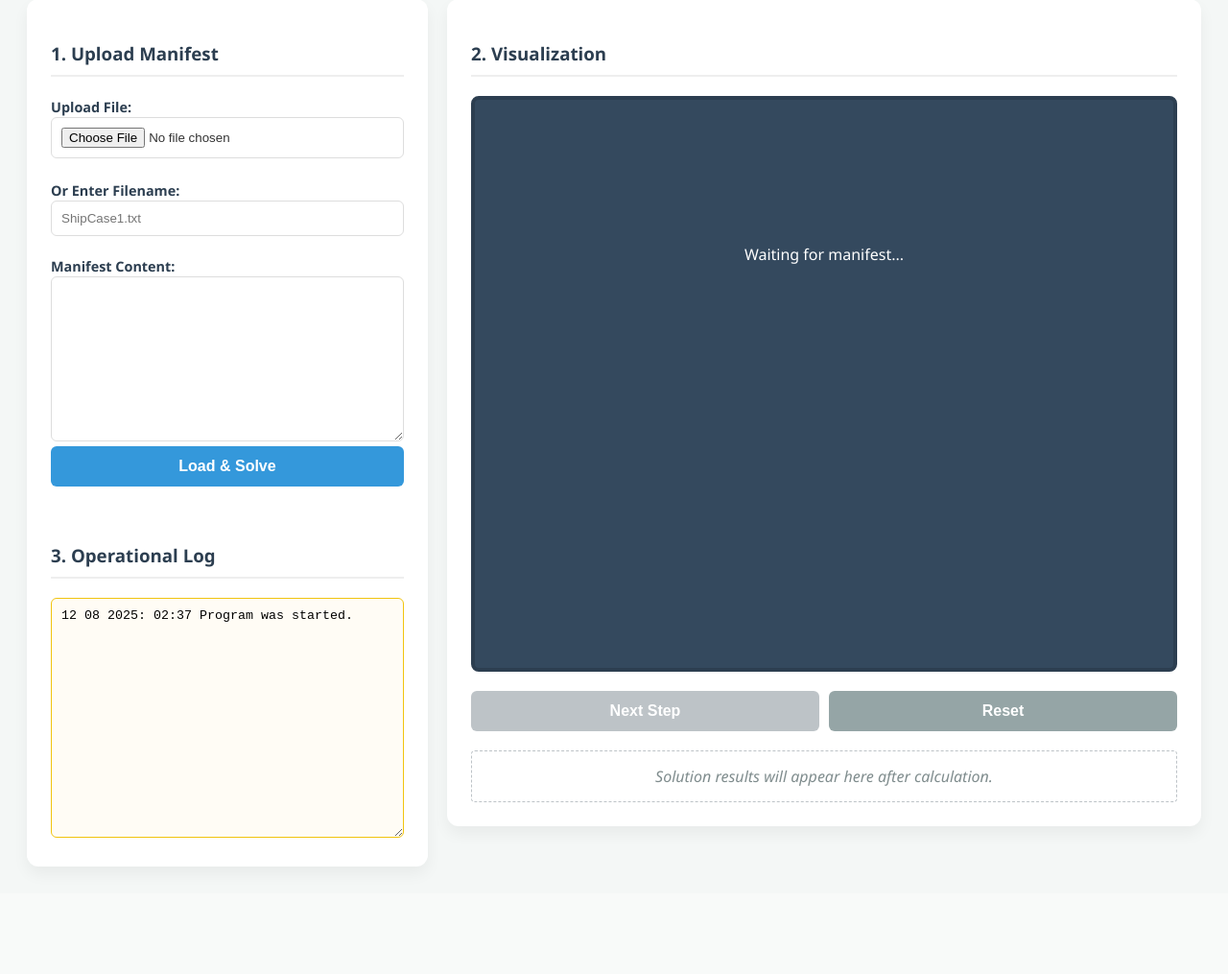
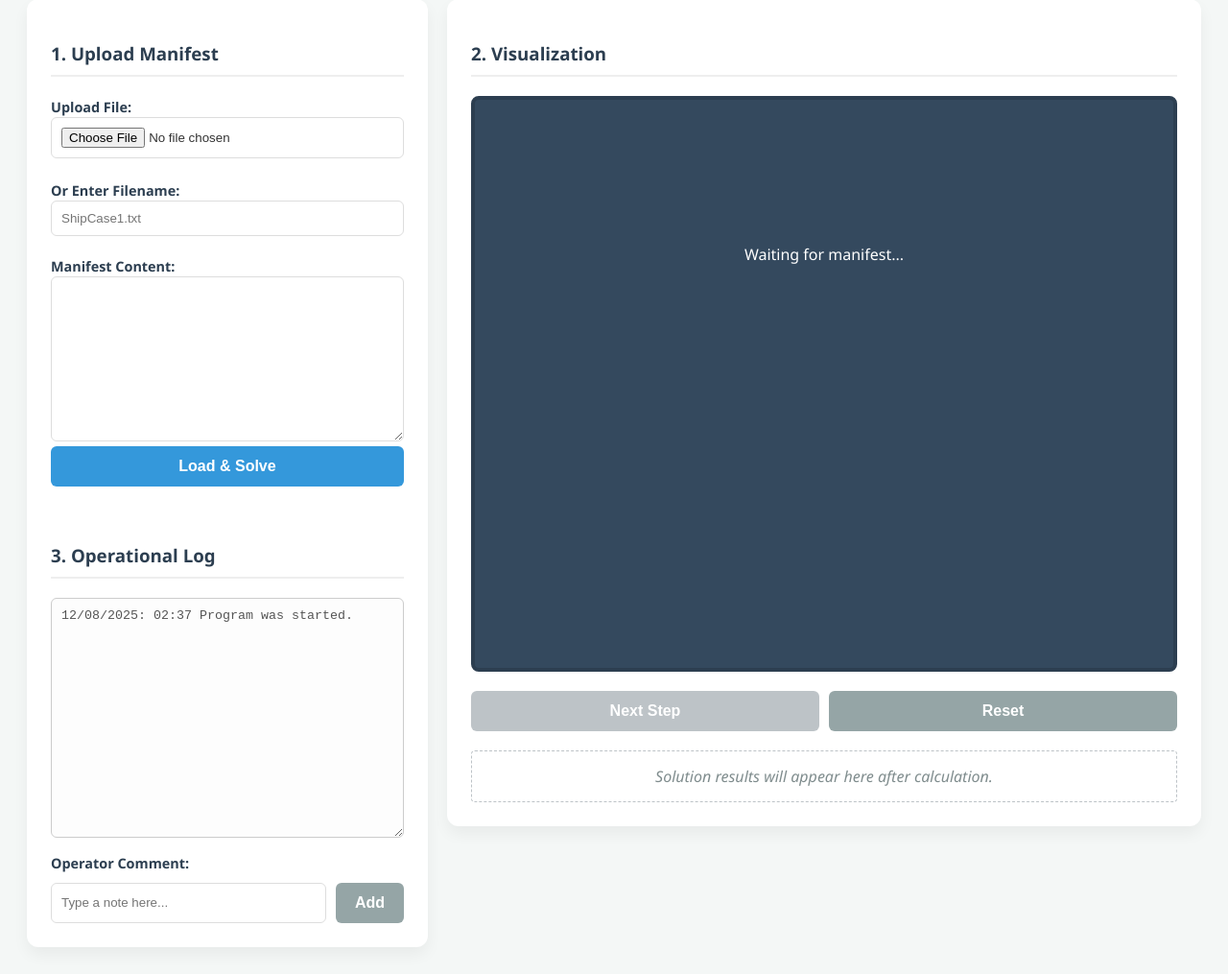
Before and after one commit to sunbrandon/cs179-p3, a Flask app: page / in a window 1280 px wide. Shown: the part 123-1138 px from the top of the page at 96% size. Before the commit the page ends 1030 px from the top, so only its background shows below. Run offline with Flask 3, Linux system fonts and the light colour scheme.

Commit message:
feat: new comment box and fix comment output on log, restrct operator from modifying log directly

```diff
--- a/app.py
+++ b/app.py
@@ -1,4 +1,4 @@
-from flask import Flask, render_template, request, Response
+from flask import Flask, render_template, request, jsonify
 from balancer.Problem import Problem
 from balancer.Node import SHIP_ROWS, SHIP_COLS
 import os
@@ -19,9 +19,8 @@ def get_desktop_path():
     return os.path.join(os.path.expanduser("~"), "Desktop")
 
 def write_to_log(message):
-    """Appends a timestamped message to the global log state."""
     global CURRENT_LOG_STRING
-    timestamp = datetime.now().strftime("%m %d %Y: %H:%M")
+    timestamp = datetime.now().strftime("%m/%d/%Y: %H:%M")
     entry = f"{timestamp} {message}"
 
     FULL_LOG.append(entry)
@@ -34,7 +33,6 @@ def write_to_log(message):
     return entry
 
 def save_session_log_to_desktop():
-    """Writes the CURRENT_LOG_STRING to the Desktop on exit."""
     write_to_log("Program was shut down.")
 
     filename = f"FormosaSolutionsPort{SESSION_START_TIME.strftime('%m_%d_%Y_%H%M')}.txt"
@@ -54,17 +52,21 @@ def signal_handler(sig, frame):
 
 signal.signal(signal.SIGINT, signal_handler)
 
-@app.route("/update_log", methods=["POST"])
-def update_log():
-    """Receives edited log text from the browser and updates the server state."""
+@app.route("/add_comment", methods=["POST"])
+def add_comment():
     global CURRENT_LOG_STRING
     try:
-        new_content = request.data.decode("utf-8")
-        CURRENT_LOG_STRING = new_content
-        return "OK", 200
+        data = request.json
+        comment = data.get("content", "").strip()
+
+        if comment:
+            # Specify "[COMMENT]" for easier readability
+            write_to_log(f"[COMMENT] {comment}")
+
+        return jsonify({"log": CURRENT_LOG_STRING}), 200
     except Exception as e:
-        print(f"Error syncing log: {e}")
-        return "Error", 500
+        print(f"Error adding comment: {e}")
+        return jsonify({"error": str(e)}), 500
 
 def write_outbound_manifest(ship_state, original_filename):
     base_name = original_filename.replace(".txt", "")
@@ -203,7 +205,7 @@ def index():
                         write_to_log("Finished a Cycle. Error writing outbound manifest.")
 
                 elif solver.initial_state.is_balanced():
-                     write_to_log("Status: Ship is already balanced.")
+                    write_to_log("Status: Ship is already balanced.")
 
                 total_time_display = solver.final_time_minutes
 
--- a/templates/index.html
+++ b/templates/index.html
@@ -130,6 +130,12 @@
 
         .section-header { border-bottom: 2px solid #eee; padding-bottom: 10px; margin-bottom: 20px; color: var(--primary); }
 
+        .comment-box {
+            display: flex;
+            gap: 10px;
+            margin-top: 10px;
+        }
+
     </style>
 </head>
 <body>
@@ -171,7 +177,15 @@
         {% if log_content %}
         <div style="padding-top: 20px;">
             <h3 class="section-header">3. Operational Log</h3>
-            <textarea id="log-editor" style="height: 250px; background: #fffcf5; border: 1px solid #f1c40f;">{{ log_content }}</textarea>
+            <textarea id="log-display" style="height: 250px; background: #fdfdfd; border: 1px solid #ccc; color: #555;" readonly>{{ log_content }}</textarea>
+
+            <div style="margin-top: 10px;">
+                <label>Operator Comment:</label>
+                <div class="comment-box">
+                    <input type="text" id="comment-input" placeholder="Type a note here..." onkeypress="handleCommentEnter(event)">
+                    <button onclick="addComment()" style="width: 80px; background: #95a5a6;">Add</button>
+                </div>
+            </div>
         </div>
         {% endif %}
     </div>
@@ -213,6 +227,11 @@
     let stepIndex = 0;
     let cranePos = { r: PARK_ROW, c: PARK_COL };
 
+    const logDisplay = document.getElementById('log-display');
+    if(logDisplay) {
+        logDisplay.scrollTop = logDisplay.scrollHeight;
+    }
+
     if (initialGrid) {
         currentGrid = JSON.parse(JSON.stringify(initialGrid));
         renderGrid(currentGrid);
@@ -236,15 +255,35 @@
         }
     }
 
-    const logEditor = document.getElementById('log-editor');
-    if (logEditor) {
-        logEditor.addEventListener('input', function() {
-            fetch('/update_log', {
-                method: 'POST',
-                body: logEditor.value,
-                headers: { 'Content-Type': 'text/plain' }
-            }).catch(err => console.error("Failed to sync log:", err));
-        });
+    function addComment() {
+        const input = document.getElementById('comment-input');
+        const text = input.value;
+        if (!text.trim()) return;
+
+        fetch('/add_comment', {
+            method: 'POST',
+            headers: {
+                'Content-Type': 'application/json'
+            },
+            body: JSON.stringify({ content: text })
+        })
+        .then(response => response.json())
+        .then(data => {
+            if (data.log) {
+                const logArea = document.getElementById('log-display');
+                logArea.value = data.log;
+                logArea.scrollTop = logArea.scrollHeight;
+                input.value = "";
+            }
+        })
+        .catch(err => console.error("Error adding comment:", err));
+    }
+
+    function handleCommentEnter(e) {
+        if(e.key === 'Enter') {
+            e.preventDefault();
+            addComment();
+        }
     }
 
     function renderGrid(gridData) {
@@ -392,15 +431,16 @@
 
     document.addEventListener('keydown', function(event) {
         if (event.key === "Enter") {
-            const btn = document.getElementById('btnNext');
-
-            if (btn && !btn.disabled) {
-                event.preventDefault();
-                btn.click();
+            // Trigger next step if focus is not on comment box
+            if (document.activeElement !== document.getElementById('comment-input')) {
+                const btn = document.getElementById('btnNext');
+                if (btn && !btn.disabled) {
+                    event.preventDefault();
+                    btn.click();
+                }
             }
         }
     });
-
 </script>
 
 </body>
```
